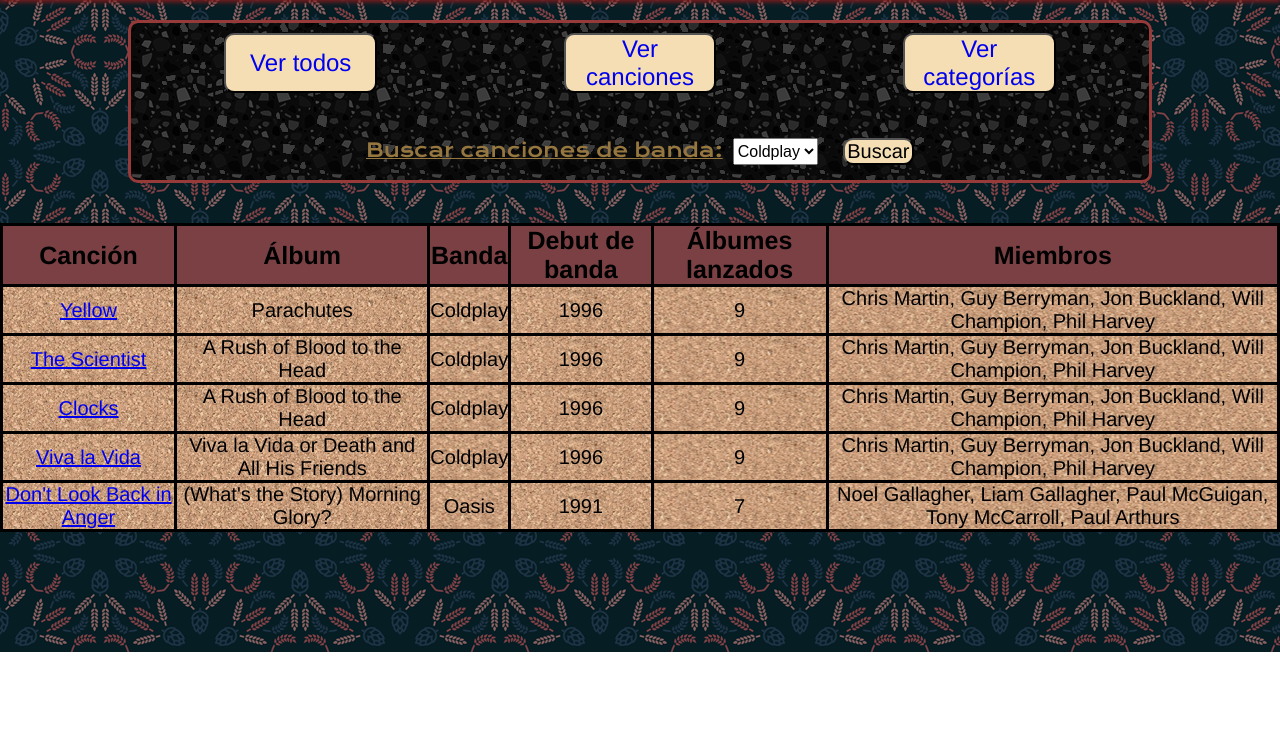
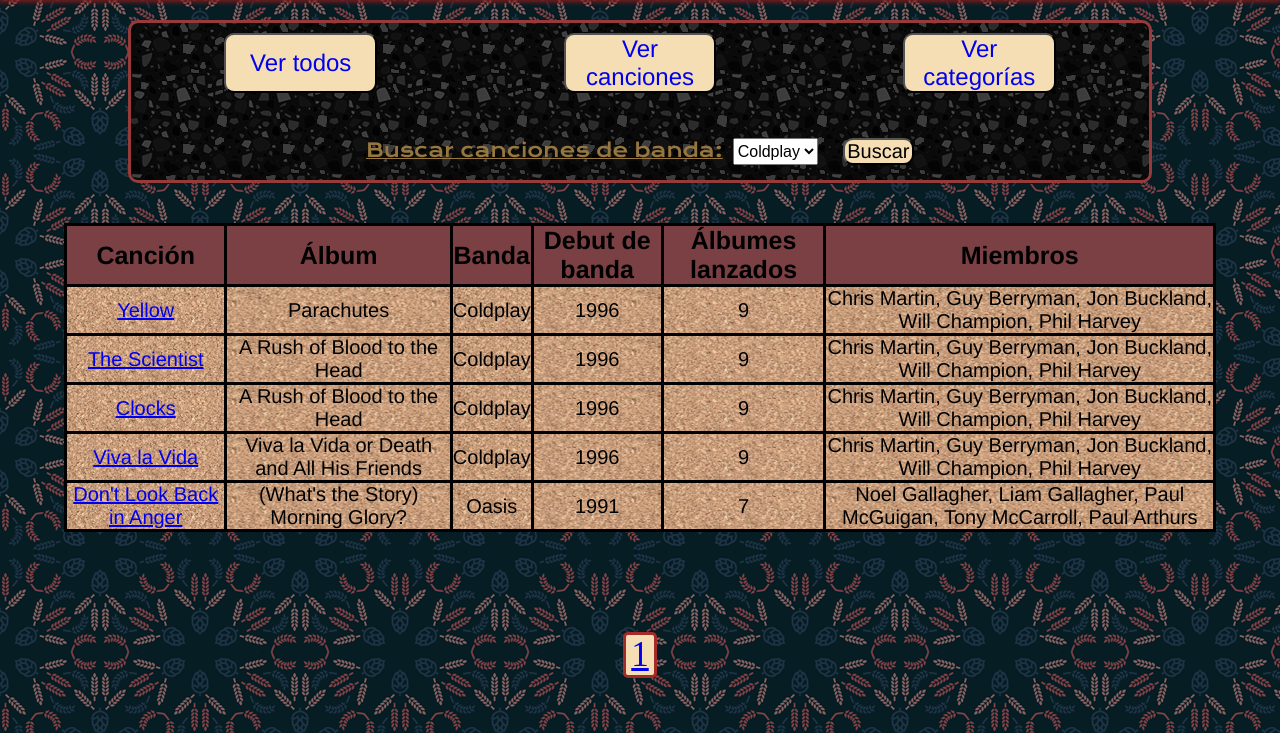
Before and after one commit to rom-L/TPE1, a PHP site: page /router.php in a window 1280 px wide. Shown: the part 148-881 px from the top of the page. Before the commit the page ends 800 px from the top, so only its background shows below. Run offline with PHP 8.4, Linux system fonts and the light colour scheme; data comes from the database, SQL or seed files in the repository.

Commit message:
paginacion lista

```diff
--- a/Controllers/songController.php
+++ b/Controllers/songController.php
@@ -22,8 +22,32 @@ class SongController {
     }
 
     function showAllElems() {
-        //obtengo el arreglo desde el modelo con la funcion
-        $songs = $this->model->getAllElements();
+        //defino cuantos resultados quiero por cada pagina
+        $limit = 7;
+
+        //cuento la cantidad de canciones cargadas en la DB
+        $countSongs = $this->model->countSongs();
+        $totalSongs = $countSongs->totalSongs;
+
+        //calculo total de paginas
+        $pages = ceil($totalSongs / $limit);
+
+        //pregunto si esta definido page o no para paginars
+        if (!isset($_GET['page']) || ($_GET['page'] < 1)) {
+            $currentPage = 1;
+        }
+        else {
+            $currentPage = $_GET['page'];
+        }
+
+        //hace una operacion para obtener valor para el LIMIT del model
+        $startingNumber = (($currentPage - 1) * $limit);
+
+
+
+
+        //obtengo los elementos con limite por pagina
+        $songs = $this->model->getElementsPerPage($startingNumber, $limit);
 
         //obtengo todos los elementos para poder mantener al select actualizado
         $elems = $this->model->getAllElements();
@@ -31,7 +55,7 @@ class SongController {
         $bandsAvailable = $this->fixRepeatedBands($elems);
 
         //muestro con la funcion de la vista
-        $this->view->renderElements($songs, $elems, $bandsAvailable);
+        $this->view->renderElements($songs, $elems, $bandsAvailable, $pages);
     }
 
     function showSongListByBand() {
--- a/Models/songModel.php
+++ b/Models/songModel.php
@@ -45,6 +45,27 @@ class SongModel {
 
     function getSongList() {
         $query = $this->db->prepare('SELECT * FROM song');
+
+        $query->execute();
+
+
+        $elements = $query->fetchAll(PDO::FETCH_OBJ);
+
+        return $elements;
+    }
+
+    function countSongs() {
+        $query = $this->db->prepare('SELECT COUNT(*) AS totalSongs FROM song');
+
+        $query->execute();
+
+        $elements = $query->fetch(PDO::FETCH_OBJ);
+
+        return $elements;
+    }
+
+    function getElementsPerPage($startingNumber, $limit) {
+        $query = $this->db->prepare('SELECT a.id, a.song_name, a.album_name, a.song_length, a.song_release_date, b.band_name, b.debut, b.band_members, b.albums_released FROM song a INNER JOIN band b ON a.id_band_fk = b.id LIMIT ' . $startingNumber . ', ' . $limit);
 
         $query->execute();
 
--- a/Views/songView.php
+++ b/Views/songView.php
@@ -15,7 +15,7 @@ class SongView {
         $this->smarty->display('templates/error.tpl');
     }
 
-    function renderElements($songs, $elems, $bandsAvailable) {
+    function renderElements($songs, $elems, $bandsAvailable, $pages = null) {
         //asigno variable songs a archivo smarty
         $this->smarty->assign('songs', $songs);
 
@@ -23,6 +23,8 @@ class SongView {
         $this->smarty->assign('bandsAvailable', $bandsAvailable);
 
         $this->smarty->assign('elems', $elems);
+
+        $this->smarty->assign('pages', $pages);
 
         //muestra lista de canciones
         $this->smarty->display('templates/allElementsList.tpl');
--- a/css/style.css
+++ b/css/style.css
@@ -209,6 +209,8 @@ main.main-error {
 
 .elem-table {
     margin-top: 20px;
+    width: 90%;
+    height: 250px;
     border-collapse: collapse;
     margin-bottom: 100px;
 }
@@ -585,3 +587,15 @@ main.main-error {
     font-weight: bold;
     font-size: 18px;
 }
+
+.page-list-container {
+    background-color: wheat;
+    border-radius: 5px;
+    border: solid brown;
+    margin-bottom: 55px;
+}
+
+.page-list-anchors {
+    font-size: 35px;
+    margin: 5px;
+}
--- a/templates/allElementsList.tpl
+++ b/templates/allElementsList.tpl
@@ -37,6 +37,15 @@
             </div>
         {/if}
 
+
+        <div class="page-list-container">
+            {if $pages}
+                {for $page=1 to $pages}
+                    <a class="page-list-anchors" href="listar/all?page={$page}">{$page}</a>
+                {/for}
+            {/if}
+        </div>
+
     </main>
 
 {include file="templates/footer.tpl"}
--- a/templates/formPublic.tpl
+++ b/templates/formPublic.tpl
@@ -1,7 +1,7 @@
 <div class="div-form">
     <form class="form-public" action="listar/songsByBand" method="GET">
         <div class="buttons-form-public">
-            <button type="button"><a href="listar/all">Ver todos</a></button>
+            <button type="button"><a href="listar/all?page=1">Ver todos</a></button>
             <button type="button"><a href="listar/songs">Ver canciones</a></button>
             <button type="button"><a href="listar/bands">Ver categorías</a></button>
         </div>
```
